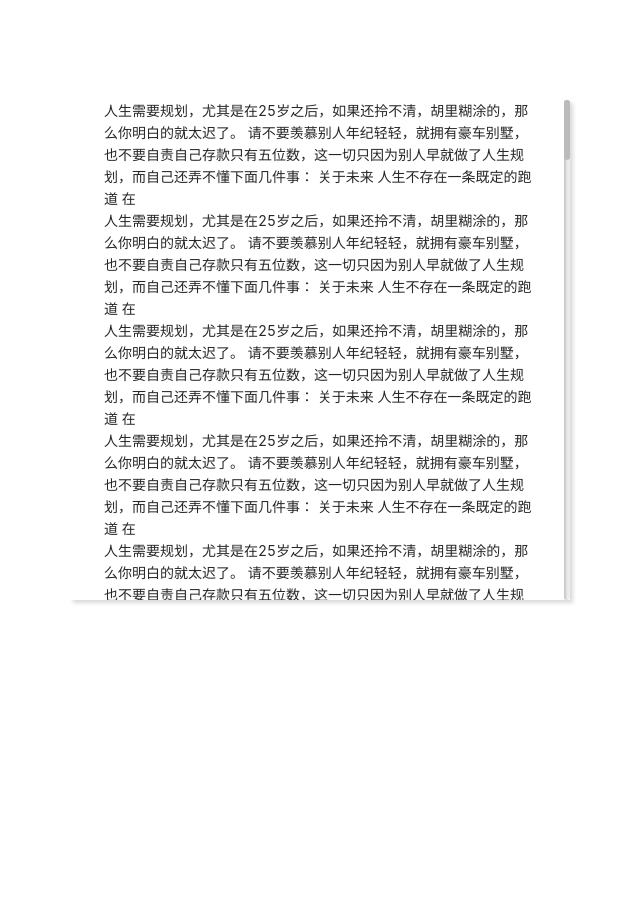
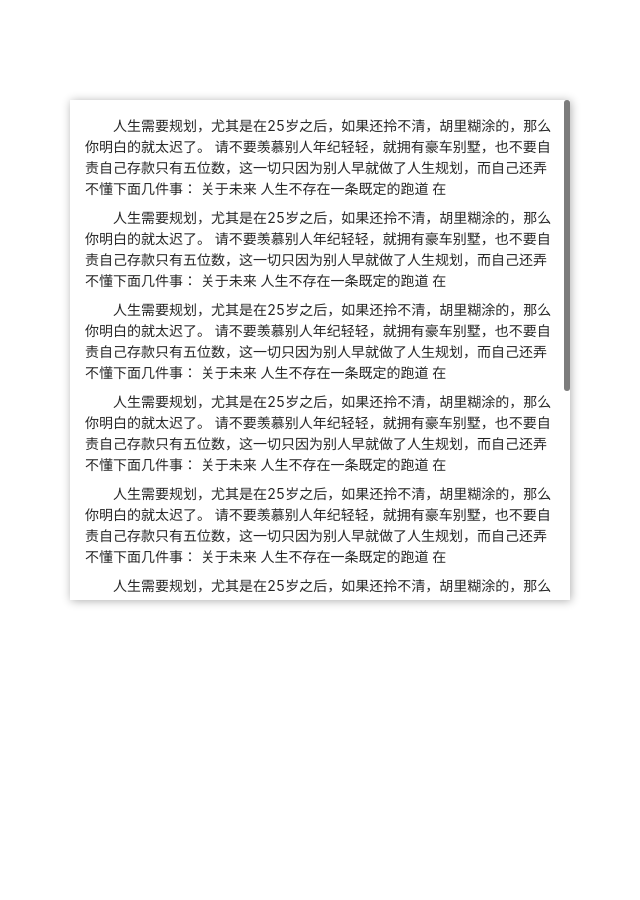
Before and after one commit to Slice-dd/react-scrollbar, a React app: page / in a window 1280 px wide. Shown: the whole page, without its empty margins (320-960 px from the left). Built offline with nearby package versions, Linux system fonts and the light colour scheme.

Commit message:
change the scrollBar style

```diff
--- a/index.js
+++ b/index.js
@@ -2,7 +2,7 @@
  * @Author: zhao hong
  * @Date: 2017-11-03 09:31:26
  * @Last Modified by: zhao hong
- * @Last Modified time: 2017-11-15 15:42:43
+ * @Last Modified time: 2017-12-21 16:16:03
  */
 
 
@@ -18,7 +18,7 @@ const Test  = () => {
         <div className="test">
             <ScrollBar height={500}>
                 <p>人生需要规划，尤其是在25岁之后，如果还拎不清，胡里糊涂的，那么你明白的就太迟了。 请不要羡慕别人年纪轻轻，就拥有豪车别墅，也不要自责自己存款只有五位数，这一切只因为别人早就做了人生规划，而自己还弄不懂下面几件事： 关于未来 人生不存在一条既定的跑道 在</p>  <p>人生需要规划，尤其是在25岁之后，如果还拎不清，胡里糊涂的，那么你明白的就太迟了。 请不要羡慕别人年纪轻轻，就拥有豪车别墅，也不要自责自己存款只有五位数，这一切只因为别人早就做了人生规划，而自己还弄不懂下面几件事： 关于未来 人生不存在一条既定的跑道 在</p>  <p>人生需要规划，尤其是在25岁之后，如果还拎不清，胡里糊涂的，那么你明白的就太迟了。 请不要羡慕别人年纪轻轻，就拥有豪车别墅，也不要自责自己存款只有五位数，这一切只因为别人早就做了人生规划，而自己还弄不懂下面几件事： 关于未来 人生不存在一条既定的跑道 在</p>  <p>人生需要规划，尤其是在25岁之后，如果还拎不清，胡里糊涂的，那么你明白的就太迟了。 请不要羡慕别人年纪轻轻，就拥有豪车别墅，也不要自责自己存款只有五位数，这一切只因为别人早就做了人生规划，而自己还弄不懂下面几件事： 关于未来 人生不存在一条既定的跑道 在</p>  <p>人生需要规划，尤其是在25岁之后，如果还拎不清，胡里糊涂的，那么你明白的就太迟了。 请不要羡慕别人年纪轻轻，就拥有豪车别墅，也不要自责自己存款只有五位数，这一切只因为别人早就做了人生规划，而自己还弄不懂下面几件事： 关于未来 人生不存在一条既定的跑道 在</p>  <p>人生需要规划，尤其是在25岁之后，如果还拎不清，胡里糊涂的，那么你明白的就太迟了。 请不要羡慕别人年纪轻轻，就拥有豪车别墅，也不要自责自己存款只有五位数，这一切只因为别人早就做了人生规划，而自己还弄不懂下面几件事： 关于未来 人生不存在一条既定的跑道 在</p>  <p>人生需要规划，尤其是在25岁之后，如果还拎不清，胡里糊涂的，那么你明白的就太迟了。 请不要羡慕别人年纪轻轻，就拥有豪车别墅，也不要自责自己存款只有五位数，这一切只因为别人早就做了人生规划，而自己还弄不懂下面几件事： 关于未来 人生不存在一条既定的跑道 在</p>  <p>人生需要规划，尤其是在25岁之后，如果还拎不清，胡里糊涂的，那么你明白的就太迟了。 请不要羡慕别人年纪轻轻，就拥有豪车别墅，也不要自责自己存款只有五位数，这一切只因为别人早就做了人生规划，而自己还弄不懂下面几件事： 关于未来 人生不存在一条既定的跑道 在</p>
-                <p>人生需要规划，尤其是在25岁之后，如果还拎不清，胡里糊涂的，那么你明白的就太迟了。 请不要羡慕别人年纪轻轻，就拥有豪车别墅，也不要自责自己存款只有五位数，这一切只因为别人早就做了人生规划，而自己还弄不懂下面几件事： 关于未来 人生不存在一条既定的跑道 在</p> <p>人生需要规划，尤其是在25岁之后，如果还拎不清，胡里糊涂的，那么你明白的就太迟了。 请不要羡慕别人年纪轻轻，就拥有豪车别墅，也不要自责自己存款只有五位数，这一切只因为别人早就做了人生规划，而自己还弄不懂下面几件事： 关于未来 人生不存在一条既定的跑道 在</p> <p>人生需要规划，尤其是在25岁之后，如果还拎不清，胡里糊涂的，那么你明白的就太迟了。 请不要羡慕别人年纪轻轻，就拥有豪车别墅，也不要自责自己存款只有五位数，这一切只因为别人早就做了人生规划，而自己还弄不懂下面几件事： 关于未来 人生不存在一条既定的跑道 在</p> <p>人生需要规划，尤其是在25岁之后，如果还拎不清，胡里糊涂的，那么你明白的就太迟了。 请不要羡慕别人年纪轻轻，就拥有豪车别墅，也不要自责自己存款只有五位数，这一切只因为别人早就做了人生规划，而自己还弄不懂下面几件事： 关于未来 人生不存在一条既定的跑道 在</p> <p>人生需要规划，尤其是在25岁之后，如果还拎不清，胡里糊涂的，那么你明白的就太迟了。 请不要羡慕别人年纪轻轻，就拥有豪车别墅，也不要自责自己存款只有五位数，这一切只因为别人早就做了人生规划，而自己还弄不懂下面几件事： 关于未来 人生不存在一条既定的跑道 在</p> <p>人生需要规划，尤其是在25岁之后，如果还拎不清，胡里糊涂的，那么你明白的就太迟了。 请不要羡慕别人年纪轻轻，就拥有豪车别墅，也不要自责自己存款只有五位数，这一切只因为别人早就做了人生规划，而自己还弄不懂下面几件事： 关于未来 人生不存在一条既定的跑道 在</p> <p>人生需要规划，尤其是在25岁之后，如果还拎不清，胡里糊涂的，那么你明白的就太迟了。 请不要羡慕别人年纪轻轻，就拥有豪车别墅，也不要自责自己存款只有五位数，这一切只因为别人早就做了人生规划，而自己还弄不懂下面几件事： 关于未来 人生不存在一条既定的跑道 在</p> <p>人生需要规划，尤其是在25岁之后，如果还拎不清，胡里糊涂的，那么你明白的就太迟了。 请不要羡慕别人年纪轻轻，就拥有豪车别墅，也不要自责自己存款只有五位数，这一切只因为别人早就做了人生规划，而自己还弄不懂下面几件事： 关于未来 人生不存在一条既定的跑道 在</p> <p>人生需要规划，尤其是在25岁之后，如果还拎不清，胡里糊涂的，那么你明白的就太迟了。 请不要羡慕别人年纪轻轻，就拥有豪车别墅，也不要自责自己存款只有五位数，这一切只因为别人早就做了人生规划，而自己还弄不懂下面几件事： 关于未来 人生不存在一条既定的跑道 在</p>
+                <p>人生需要规划，尤其是在25岁之后，如果还拎不清，胡里糊涂的，那么你明白的就太迟了。 请不要羡慕别人年纪轻轻，就拥有豪车别墅，也不要自责自己存款只有五位数，这一切只因为别人早就做了人生规划，而自己还弄不懂下面几件事： 关于未来 人生不存在一条既定的跑道 在</p>
             </ScrollBar>
         </div>
     );
--- a/index.less
+++ b/index.less
@@ -8,9 +8,5 @@
     width: 500px;
     height: 500px;
     overflow: hidden;
-    box-shadow: 3px 3px 4px rgb(218, 218, 218);
-
-    p {
-        margin: 0 24px;
-    }
+    box-shadow: 1px 1px 9px rgb(175, 175, 175);
 }
--- a/js/Bar.js
+++ b/js/Bar.js
@@ -2,7 +2,7 @@
  * @Author: zhao hong
  * @Date: 2017-11-03 09:30:55
  * @Last Modified by: zhao hong
- * @Last Modified time: 2017-11-15 15:43:04
+ * @Last Modified time: 2017-12-21 15:56:18
  */
 
 
@@ -44,13 +44,13 @@ export default  class Bar extends Component {
 
         let scrollHeight = e.clientY - this.dritf;
 
-        const { height } = this.props;
+        const { height, scrollBarHeight } = this.props;
 
-        scrollHeight = scrollHeight < 0 ? 0 : scrollHeight > height - 60 ? height - 60 : scrollHeight;
+        scrollHeight = scrollHeight < 0 ? 0 : scrollHeight > height - scrollBarHeight ? height - scrollBarHeight : scrollHeight;
 
         this.bar.style.top = scrollHeight + 'px';
 
-        let needScrolls = scrollHeight / (this.props.height - 60);
+        let needScrolls = scrollHeight / (height - scrollBarHeight);
 
         this.props.changeTop(needScrolls);
     }
@@ -67,13 +67,13 @@ export default  class Bar extends Component {
 
     render() {
 
-        const { height, position } = this.props;
+        const { height, position, scrollBarHeight } = this.props;
 
         const { isAniamation } = this.state;
 
         return (
             <div style={{ height: height }} className="barparent">
-                <div className={isAniamation ? "bar" : "bar"+ ' ' +"noAnimation"} style={{ top: position }} ref={e => this.bar = e} onMouseDown={this.onMouseDown}></div>
+                <div className={isAniamation ? "bar" : "bar"+ ' ' +"noAnimation"} style={{ top: position, height: scrollBarHeight }} ref={e => this.bar = e} onMouseDown={this.onMouseDown}></div>
             </div>
         );
     }
--- a/js/ScrollBar.js
+++ b/js/ScrollBar.js
@@ -2,7 +2,7 @@
  * @Author: zhao hong
  * @Date: 2017-11-03 09:31:10
  * @Last Modified by: zhao hong
- * @Last Modified time: 2017-11-15 15:42:26
+ * @Last Modified time: 2017-12-21 16:03:24
  */
 
 
@@ -22,7 +22,8 @@ class Scrollbar extends Component {
         state = {
             scrollbarPosition: 0,
             marginTops: 0,
-            isAnimation: true
+            isAnimation: true,
+            scrollBarHeight: 0
         }
 
         onScroll = (e) => {
@@ -59,20 +60,32 @@ class Scrollbar extends Component {
             });
         }
 
-
         addAnimation = () => {
             this.setState({
                 isAnimation: true
             });
         }
 
+        componentDidMount() {
+
+            if(this.element) {
+
+                const { height} = this.props;
+
+                const scrollBarHeight = (height / this.element.clientHeight) * height;
+
+               this.setState({scrollBarHeight});
+            }
+        }
+
+
         render() {
 
             const { height } = this.props;
 
-            let { scrollbarPosition, marginTops, isAnimation } = this.state;
+            let { scrollbarPosition, marginTops, isAnimation, scrollBarHeight } = this.state;
 
-            let position = (height - 60) * scrollbarPosition;
+            let position = (height - scrollBarHeight) * scrollbarPosition;
 
             return (
                 <div className="scroll" style={{ height: height }}>
@@ -83,7 +96,7 @@ class Scrollbar extends Component {
                         className={isAnimation ?"scrollbar" : "scrollbar" + ' ' + "noAnimation"}>
                         {this.props.children}
                     </div>
-                    <Bar height={height} position={position} changeTop={this.changeTop} addAnimation={this.addAnimation} />
+                    <Bar height={height}  scrollBarHeight={scrollBarHeight} position={position} changeTop={this.changeTop} addAnimation={this.addAnimation} />
                 </div>
 
             );
--- a/style/ScrollBar.less
+++ b/style/ScrollBar.less
@@ -11,7 +11,14 @@
         width: 100%;
         transition: all .3s;
         overflow: hidden;
-        padding: 0 10px;
         user-select: none;
+        padding: 15px;
+        box-sizing: border-box;
+
+        p {
+            line-height: 1.5;
+            margin-bottom: 8px;
+            text-indent: 2em;
+        }
     }
 }
--- a/style/bar.less
+++ b/style/bar.less
@@ -7,23 +7,19 @@
     right: 0;
     height: 100%;
     width: 6px;
-    background: #ebebeb;
-    border-radius: 80px;
-    box-shadow: inset 2px 2px 2px #c7c7c7;
 
     .bar {
         position: absolute;
         top: 0;
         right: 0;
         width: 6px;
-        height: 60px;
+        height: 0;
         border-radius: 80px;
-        background: #bbbbbb;
-        cursor: pointer;
+        background: #7c7c7c;
         transition: all .3s;
     }
 
     .bar:hover {
-        background: rgb(151, 151, 151);
+        background: #6b6b6b;
     }
 }
```
Also changed, not shown: package.json (+5 -2 lines), README.md, 1 other file.
